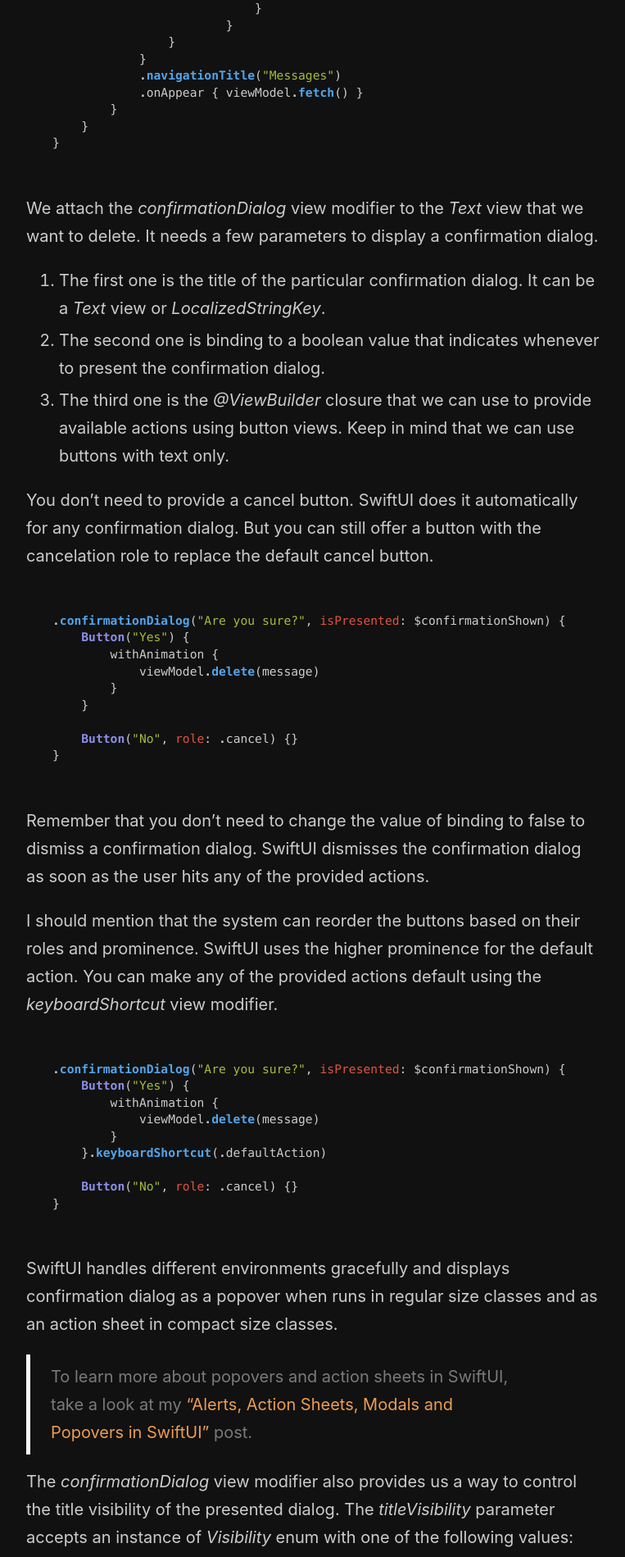
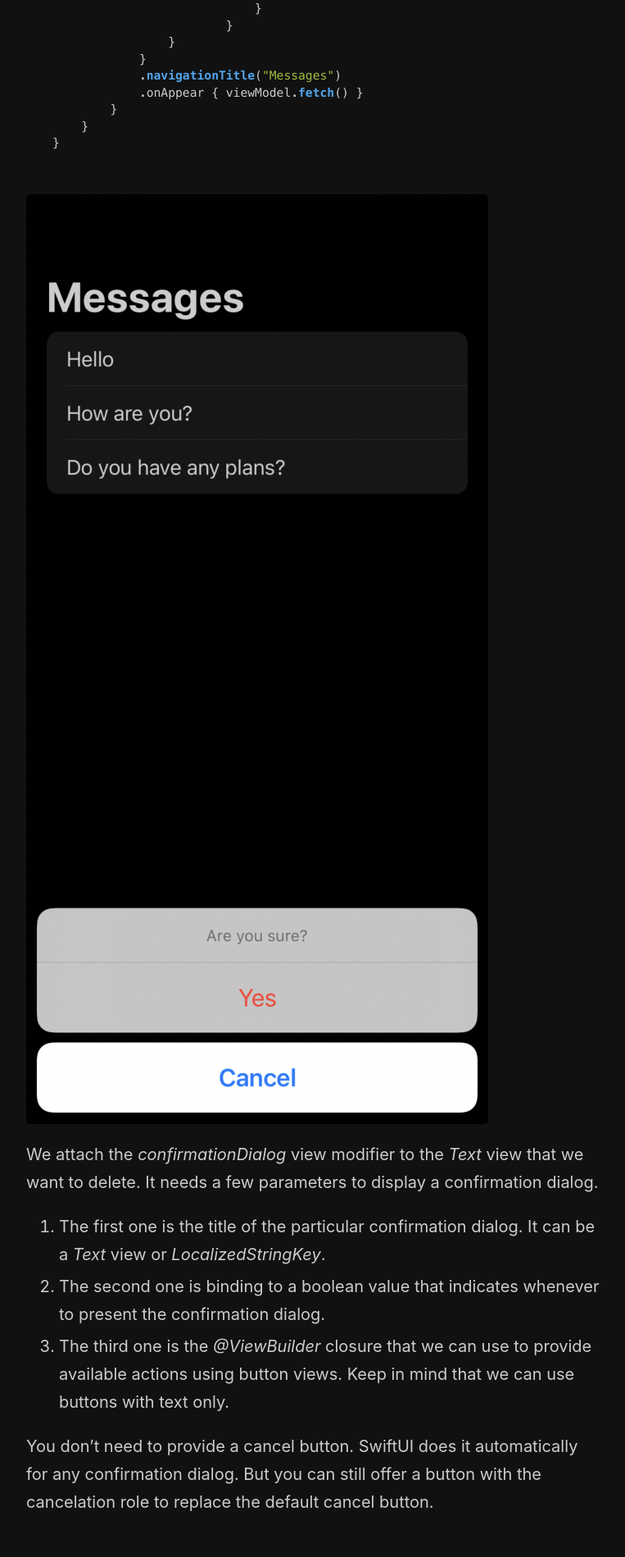
Before and after one commit to mecid/mecid.github.io, a Jekyll site: the page built from _posts/2021-07-28-confirmation-dialogs-in-swiftui.md, in a window 1280 px wide. Shown: the part 2063-3962 px from the top of the page at 82% size, without its empty margins (258-1021 px from the left). Built offline with Jekyll 4.4.1, drawn with Linux system fonts in a browser that asks for light colours.

Commit message:
confirmation dialog images added to the post.

````diff
--- a/_posts/2021-07-28-confirmation-dialogs-in-swiftui.md
+++ b/_posts/2021-07-28-confirmation-dialogs-in-swiftui.md
@@ -2,6 +2,7 @@
 title: Confirmation dialogs in SwiftUI
 layout: post
 category: Mastering SwiftUI views
+image: /public/confirmation0.png
 ---
 
 SwiftUI Release 3 brings a few generic view modifiers that allow us to handle semantically similar operations for different views in the very same way. One of these view modifiers is *onSubmit*, which we can use to manage both forms and search fields. This week we will talk about another view modifier that SwiftUI provides us to display confirmation dialogs.
@@ -79,6 +80,8 @@ struct ContentView: View {
 }
 ```
 
+![confirmation-dialog](/public/confirmation0.png)
+
 We attach the *confirmationDialog* view modifier to the *Text* view that we want to delete. It needs a few parameters to display a confirmation dialog.
 1. The first one is the title of the particular confirmation dialog. It can be a *Text* view or *LocalizedStringKey*.
 2. The second one is binding to a boolean value that indicates whenever to present the confirmation dialog.
````
Also changed, not shown: other parts of _posts/2021-07-28-confirmation-dialogs-in-swiftui.md (+2 -0 lines).
